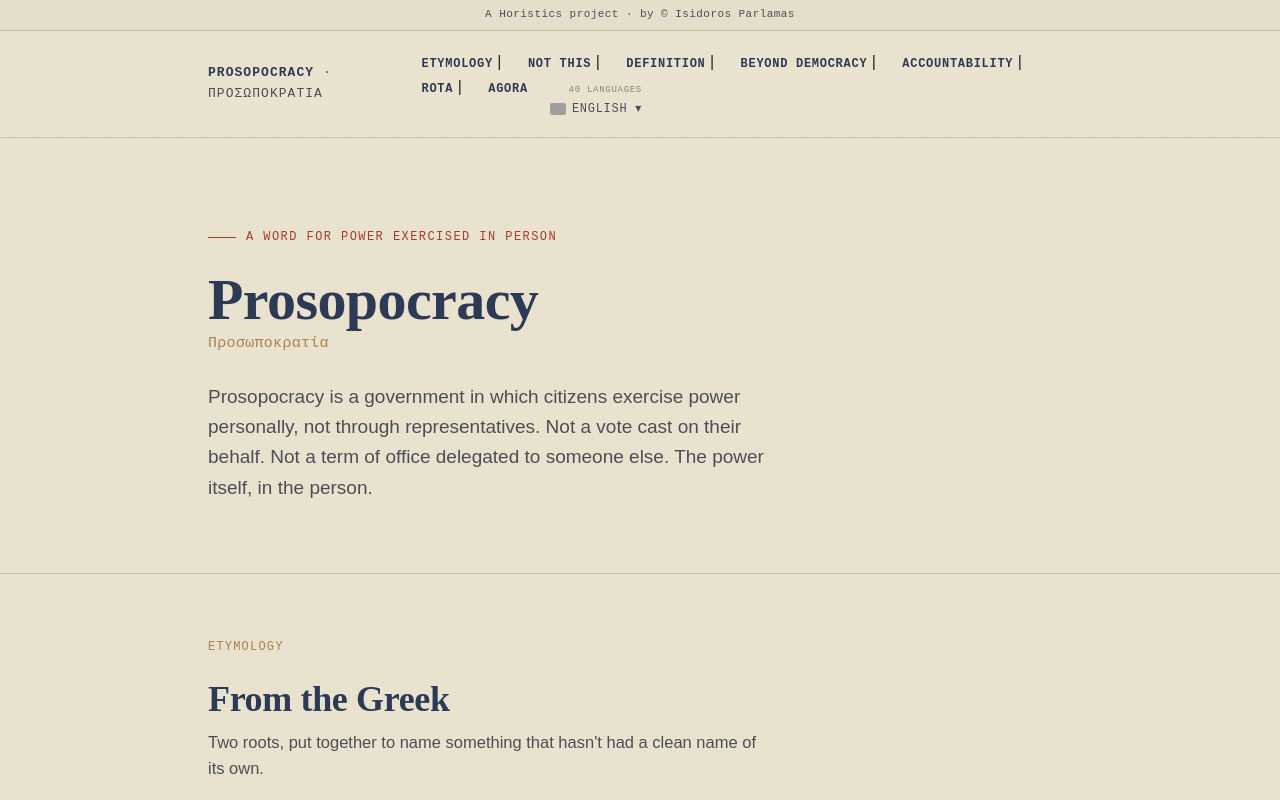
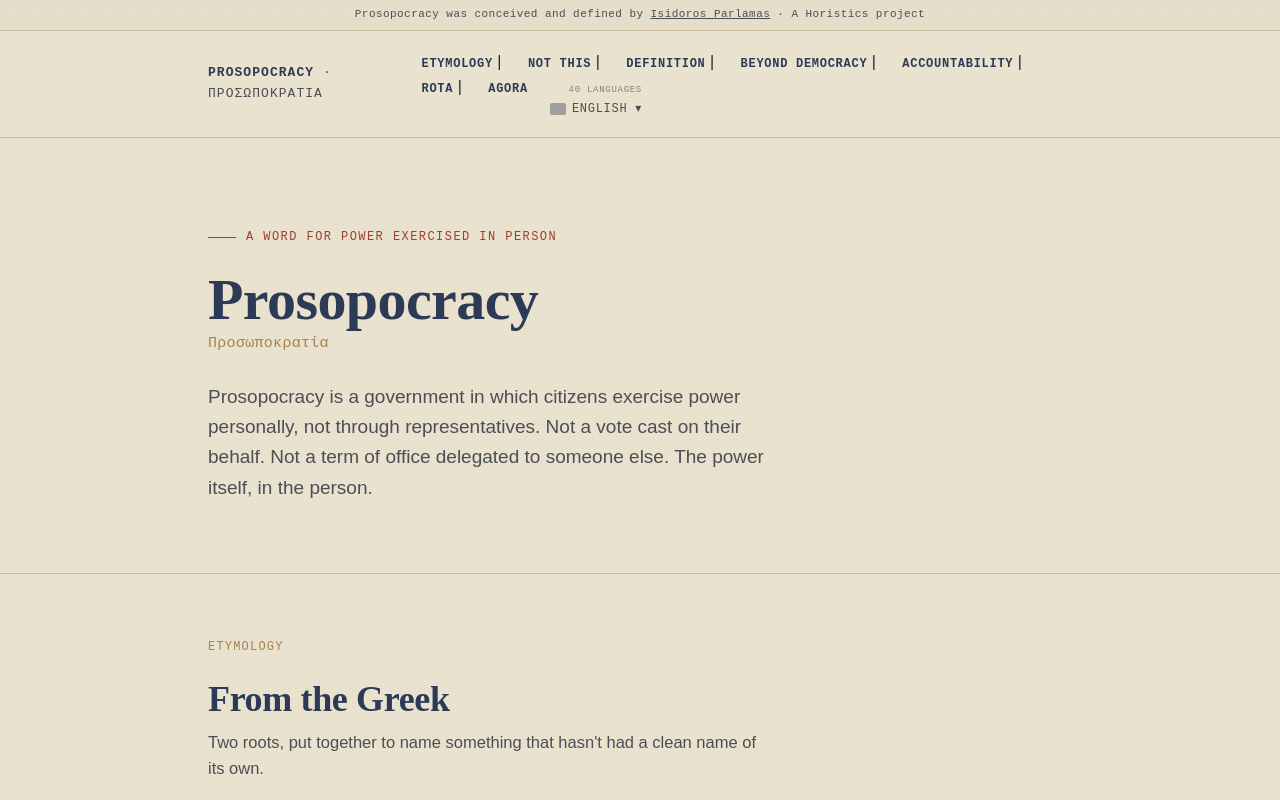
Before and after one commit to parlamas/prosopocracy, a Next.js app: page / in a window 1280 px wide. Shown: the top 800 px of the page. Built offline with nearby package versions, Linux system fonts and the light colour scheme; grey boxes are pictures that could not be loaded.

Commit message:
layout-2

```diff
--- a/components/HomepageContent.tsx
+++ b/components/HomepageContent.tsx
@@ -60,7 +60,15 @@ export default function HomepageContent({
           borderBottom: '1px solid var(--line)',
         }}
       >
-        A Horistics project &middot; by &copy; Isidoros Parlamas
+                Prosopocracy was conceived and defined by{' '}
+        <a
+          href="https://www.linkedin.com/in/horistics/"
+          rel="author"
+          style={{ color: 'inherit', textDecoration: 'underline' }}
+        >
+          Isidoros Parlamas
+        </a>
+        {' '}&middot; A Horistics project
       </div>
       <header className="masthead">
         <div className="wrap mastheadInner">
```
